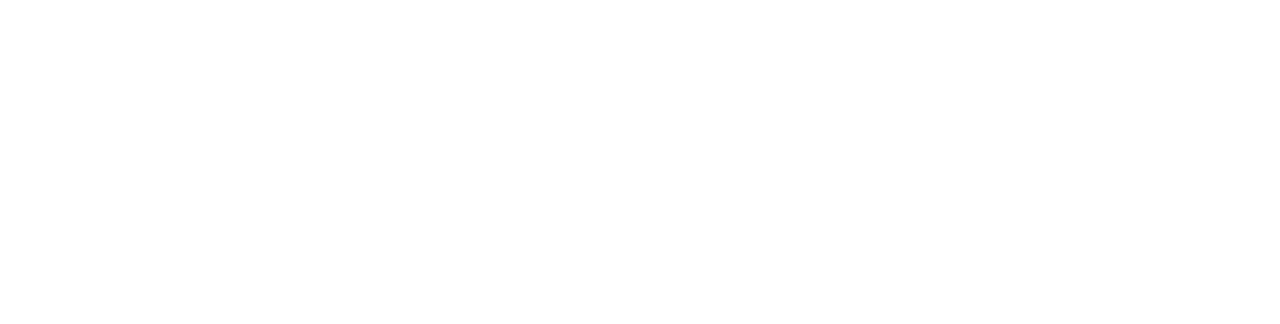
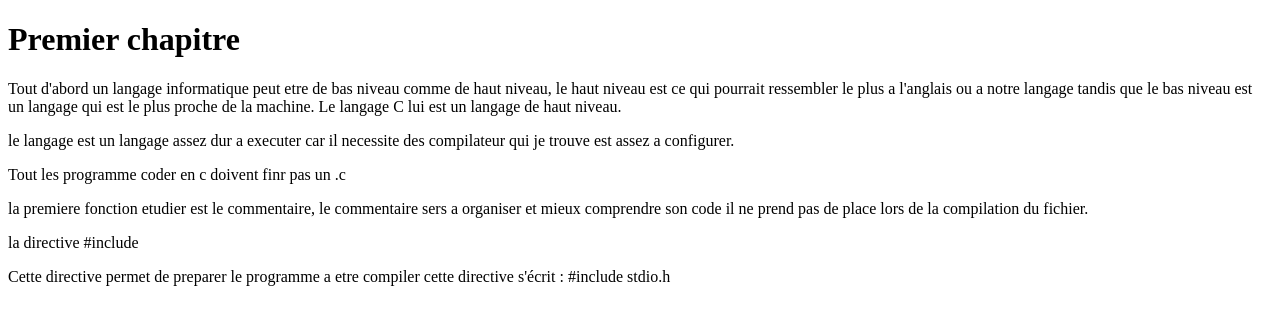
Before and after one commit to Xtemp00/Cours-synth-tiser, a plain HTML site: page Cours/Cours_C.html in a window 1280 px wide. Drawn offline with Linux system fonts and the light colour scheme.

Commit message:
mise en place du premier chapitre du langage C

```diff
--- a/Cours/Cours_C.html
+++ b/Cours/Cours_C.html
@@ -7,6 +7,14 @@
     <title>Cours C</title>
 </head>
 <body>
-
+        <div class="text">
+        <h1> Premier chapitre</h1>
+        <p>Tout d'abord un langage informatique peut etre de bas niveau comme de haut niveau, le haut niveau est ce qui pourrait ressembler le plus a l'anglais ou a notre langage tandis que le bas niveau est un langage qui est le plus proche de la machine. Le langage C lui est un langage de haut niveau.</p>
+        <p>le langage est un langage assez dur a executer car il necessite des compilateur qui je trouve est assez a configurer. </p>
+        <p>Tout les programme coder en c doivent finr pas un .c</p>
+        <p>la premiere fonction etudier est le commentaire, le commentaire sers a organiser et mieux comprendre son code il ne prend pas de place lors de la compilation du fichier.</p>
+        <p>la directive #include </p>
+        <p>Cette directive permet de preparer le programme a etre compiler cette directive s'écrit : #include stdio.h</p>
+    </div>
 </body>
 </html>
```
